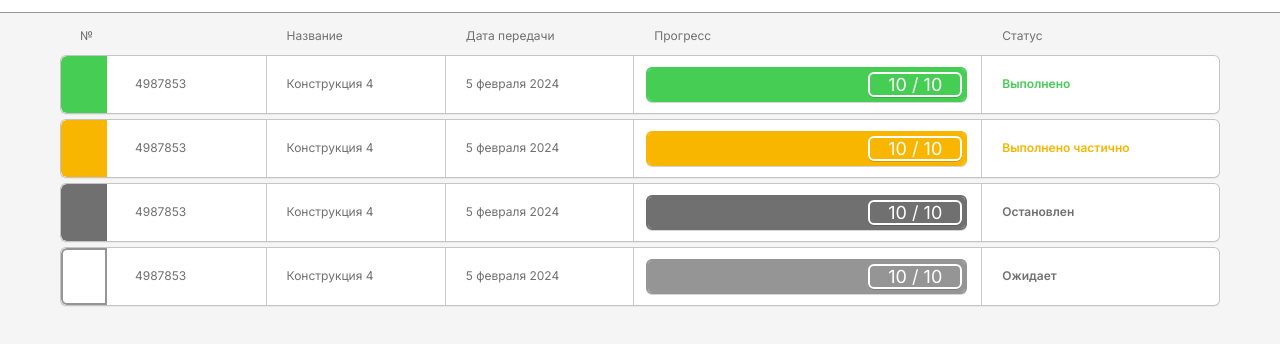
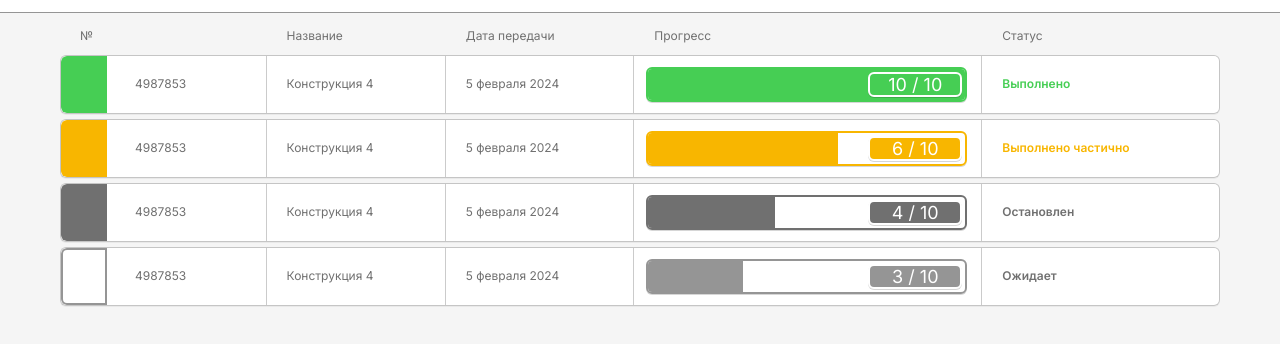
Before and after one commit to Nurbergen-me/convertify, a plain HTML site: page tasks.html in a window 1280 px wide. Shown: the part 176-520 px from the top of the page. Drawn offline with Linux system fonts and the light colour scheme.

Commit message:
Update tasks.html

```diff
--- a/tasks.html
+++ b/tasks.html
@@ -117,9 +117,9 @@
                             </td>
                             <td class="progress">
                                 <div class="progress_wrap">
-                                    <div class="progress_bar" style="width: 100%;"></div>
+                                    <div class="progress_bar" style="width: 60%;"></div>
                                     <div class="progress_box">
-                                        10 / 10
+                                        6 / 10
                                     </div>
                                 </div>
                             </td>
@@ -139,9 +139,9 @@
                             </td>
                             <td class="progress">
                                 <div class="progress_wrap">
-                                    <div class="progress_bar" style="width: 100%;"></div>
+                                    <div class="progress_bar" style="width: 40%;"></div>
                                     <div class="progress_box">
-                                        10 / 10
+                                        4 / 10
                                     </div>
                                 </div>
                             </td class="status green">
@@ -161,9 +161,9 @@
                             </td>
                             <td class="progress">
                                 <div class="progress_wrap">
-                                    <div class="progress_bar" style="width: 100%;"></div>
+                                    <div class="progress_bar" style="width: 30%;"></div>
                                     <div class="progress_box">
-                                        10 / 10
+                                        3 / 10
                                     </div>
                                 </div>
                             </td class="status green">
```
